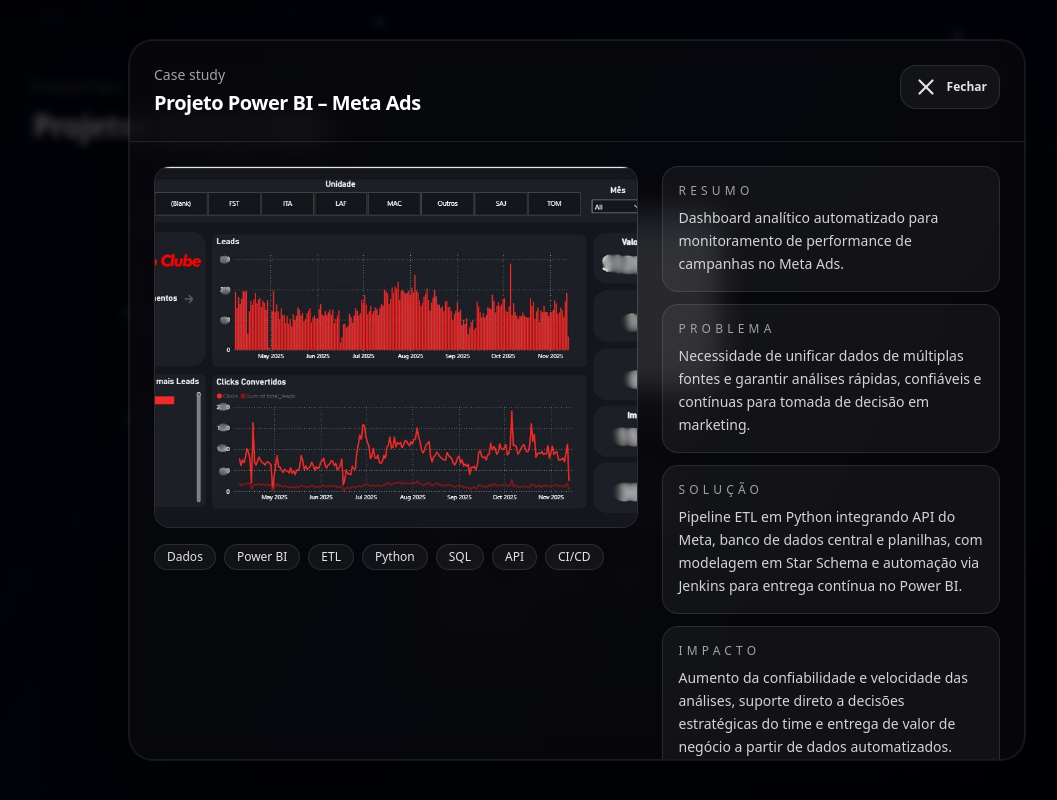
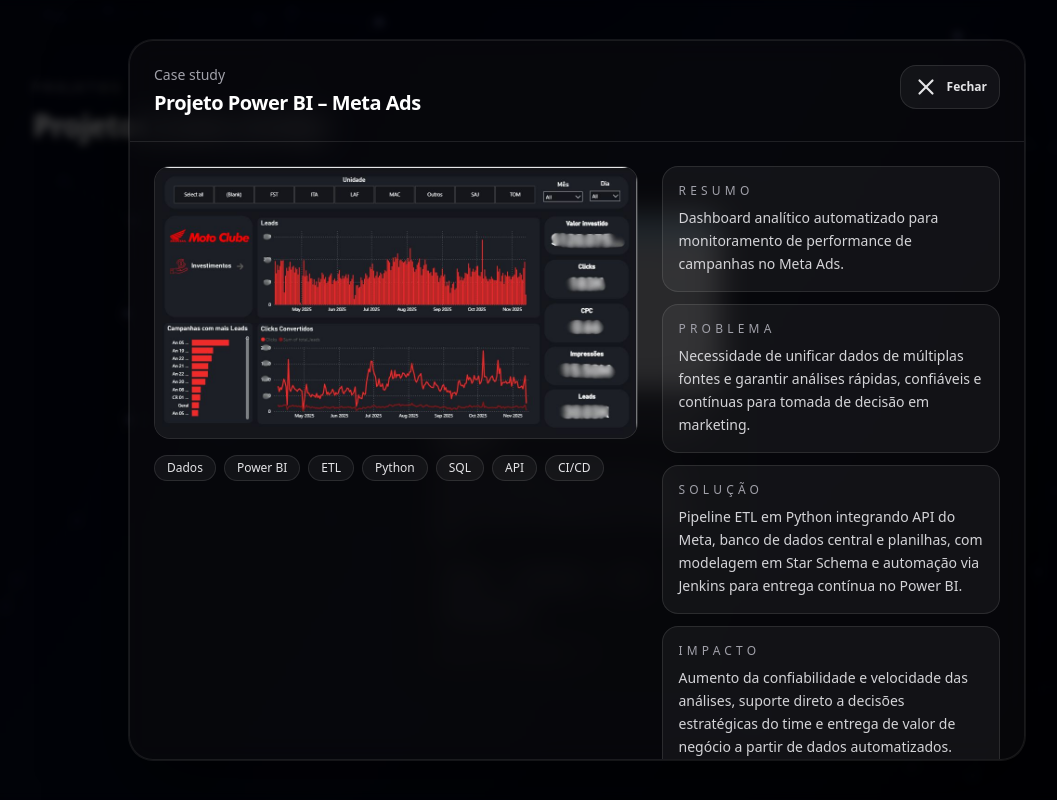
Before and after one commit to Ismaelrlima/portifolio, a Next.js app: page / in a window 1280 px wide. Both pictures are taken after a click on the button 269 px from the left and 2832 px from the top of the page. Shown: the part 2432-3232 px from the top of the page, without its empty margins (63-1120 px from the left). Built offline with nearby package versions, Linux system fonts and the light colour scheme.

Commit message:
fix: Corte das imagens no aumento dos cards de projeto

```diff
--- a/components/Projects.tsx
+++ b/components/Projects.tsx
@@ -45,7 +45,6 @@
     return () => window.removeEventListener("keydown", onKeyDown);
   }, [onClose]);
 
-  // Link principal (GitHub OU LinkedIn)
   const primaryLink = project.links?.[0]?.href;
   const isLinkedIn = (primaryLink ?? "").includes("linkedin.com");
   const primaryLabel = isLinkedIn ? "Ver no LinkedIn" : "Ver no GitHub";
@@ -60,7 +59,6 @@
         animate={{ opacity: 1 }}
         exit={{ opacity: 0 }}
       >
-        {/* Overlay */}
         <motion.button
           aria-label="Fechar modal"
           className="absolute inset-0 bg-black/70 backdrop-blur-sm"
@@ -70,9 +68,7 @@
           exit={{ opacity: 0 }}
         />
 
-        {/* Modal wrapper */}
         <div className="absolute inset-0 flex items-center justify-center p-4 md:p-8">
-          {/* Shared layout container */}
           <motion.div
             layoutId={`card-${id}`}
             className="glass relative w-full max-w-4xl rounded-3xl shadow-glow
@@ -80,7 +76,6 @@
                        overflow-y-auto overscroll-contain"
             transition={{ duration: 0.35, ease: [0.22, 1, 0.36, 1] }}
           >
-            {/* Top bar */}
             <div className="flex items-start justify-between gap-3 border-b border-white/10 p-5 md:p-6">
               <motion.div layoutId={`title-${id}`}>
                 <div className="text-sm text-zinc-400">Case study</div>
@@ -96,12 +91,9 @@
                 <X size={26} className="mr-2" />
                 Fechar
               </button>
-
             </div>
 
-            {/* Content */}
             <div className="grid gap-6 p-5 pb-8 md:grid-cols-12 md:p-6">
-              {/* Image */}
               <div className="md:col-span-7">
                 <motion.div
                   layoutId={`image-${id}`}
@@ -112,7 +104,8 @@
                     alt={`Preview do projeto: ${project.name}`}
                     width={1600}
                     height={900}
-                    className="h-[180px] w-full object-cover sm:h-[240px] md:h-[360px]"
+                    /* ALTERAÇÃO AQUI: object-contain e h-auto para não cortar a imagem */
+                    className="h-auto max-h-[50vh] w-full object-contain md:max-h-[60vh]"
                     priority
                   />
                 </motion.div>
@@ -131,7 +124,6 @@
                 ) : null}
               </div>
 
-              {/* Text */}
               <div className="md:col-span-5">
                 <div className="space-y-3">
                   {project.description ? (
@@ -213,7 +205,6 @@
         <SectionTitle
           eyebrow="projetos"
           title="Projetos (case study)"
-          /*subtitle="Passe o mouse para ver o glow roxo. Clique para abrir com transição suave."*/
         />
 
         <LayoutGroup>
@@ -248,6 +239,7 @@
                               alt={`Preview do projeto: ${p.name}`}
                               width={1200}
                               height={700}
+                              /* Mantemos object-cover nos cards para manter a grelha simétrica */
                               className="h-44 w-full object-cover"
                               priority={idx === 0}
                             />
```
